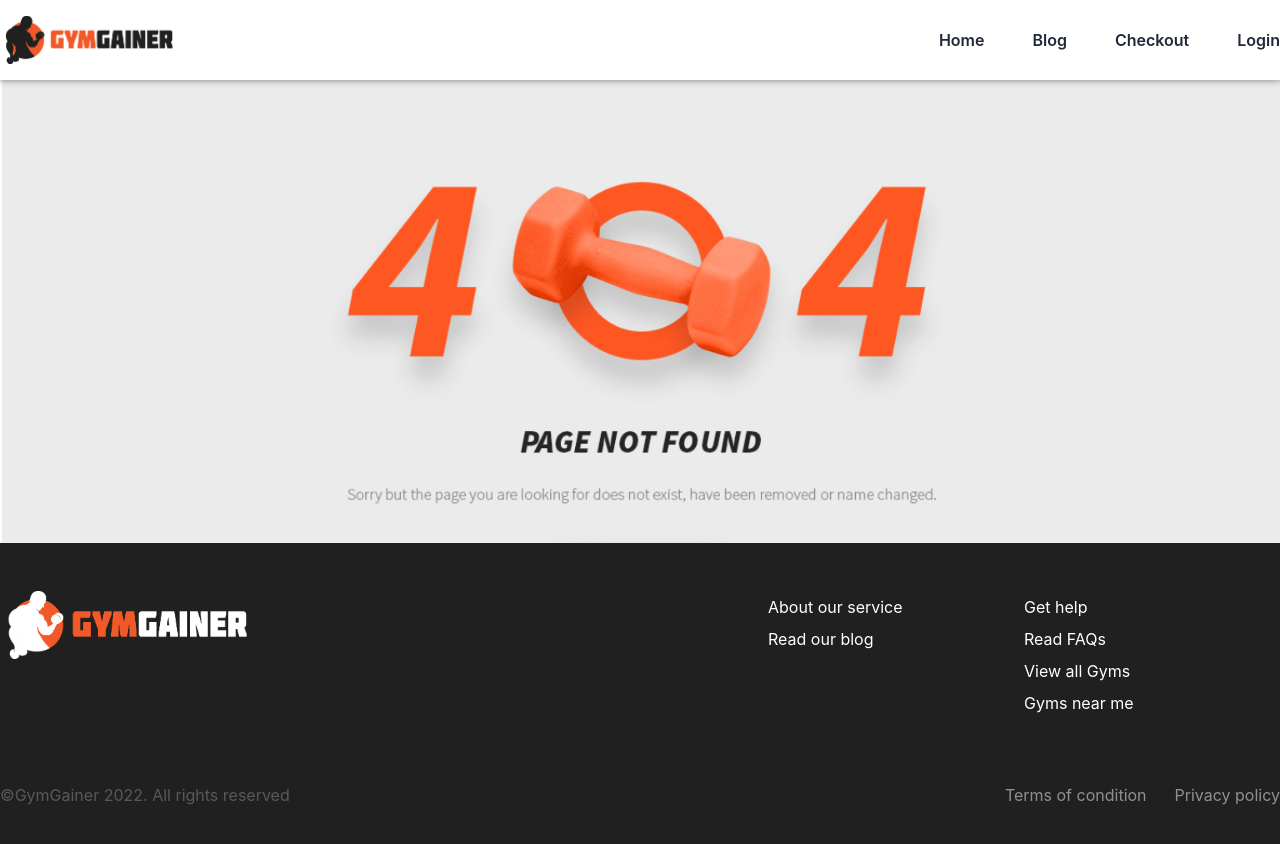
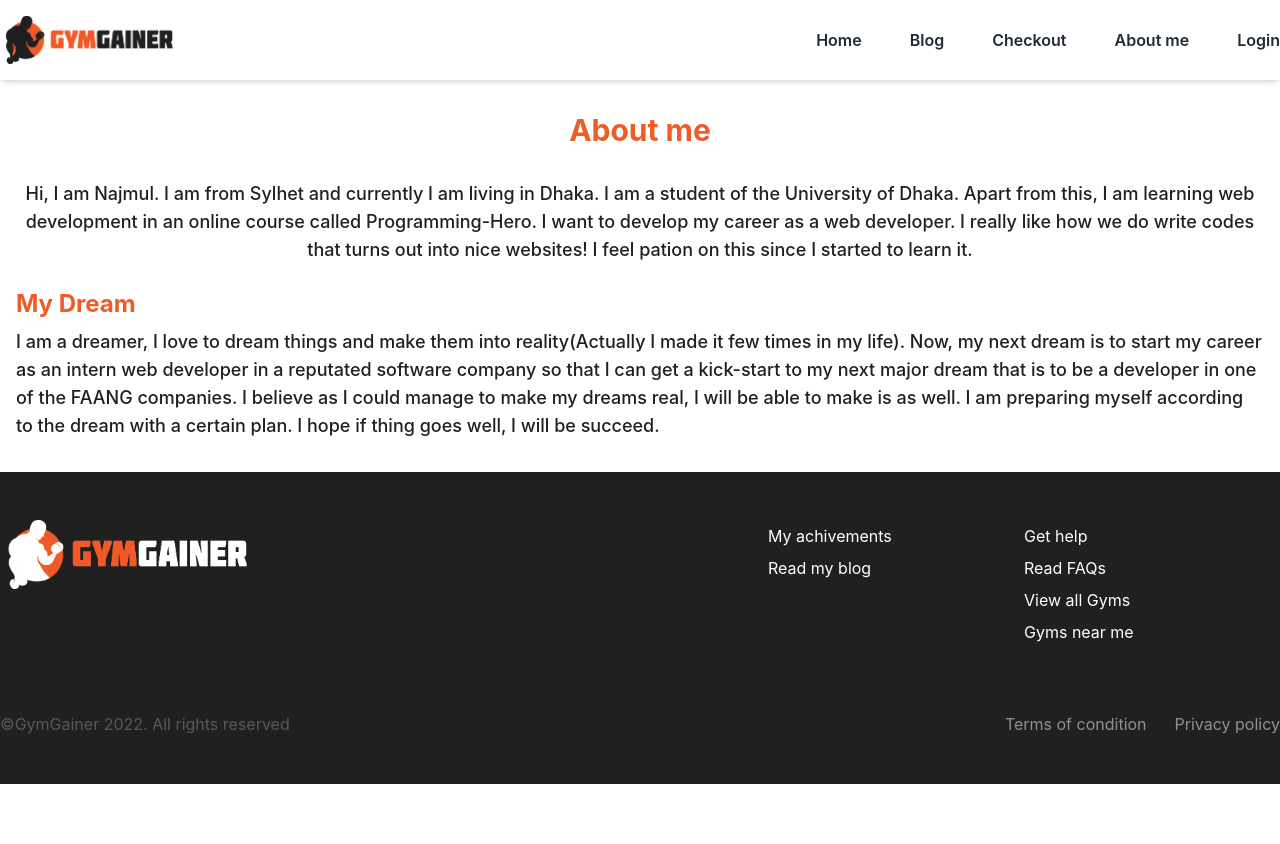
Before and after one commit to najmulhc/gym-gainer, a React (Create React App) app: page /about in a window 1280 px wide. Shown: the top 844 px of the page. After the commit the page ends 800 px from the top, so only its background shows below. Built offline with nearby package versions, Linux system fonts and the light colour scheme; no server answers.

Commit message:
about me section doen

```diff
--- a/src/App.js
+++ b/src/App.js
@@ -9,6 +9,7 @@ import Login from "./components/Pages/Login/Login";
 import CheckOut from "./components/Pages/CheckOut/CheckOut";
 import Register from "./components/Pages/Register/Register";
 import RouteProtector from "./components/RouteProtector/RouteProtector";
+import AboutMe from "./components/Pages/AboutMe/AboutMe";
 function App() {
   return (
     <div className="App">
@@ -18,6 +19,7 @@ function App() {
         <Route path="/" element={<Home/>}></Route>
         <Route path="/checkout" element={<RouteProtector><CheckOut/></RouteProtector>}></Route>
         <Route path="/login" element={<Login/>}></Route>
+        <Route path="/about" element={<AboutMe/>}></Route>
         <Route path="/blog" element={<Blog/>}></Route>
         <Route path="/register" element={<Register/>}></Route>
         <Route path="*" element={<NotFound/>}></Route>
--- a/src/components/Footer/Footer.js
+++ b/src/components/Footer/Footer.js
@@ -10,8 +10,8 @@ const Footer = () => {
         <div className="md:grid md:grid-cols-5">
           <img src={logo2} className="col-span-3 mx-auto md:mx-0 w-64" alt="" />
           <div className="mt-6 md:mt-0 md:text-left cursor-pointer">
-            <p className="text-white py-1">About our service</p>
-            <p className="text-white py-1">Read our blog </p>
+            <p className="text-white py-1">My achivements</p>
+            <p className="text-white py-1">Read my blog </p>
           </div>
           <div className="mt-6 md:mt-0 md:text-left cursor-pointer">
             <p className="text-white py-1">Get help</p>
--- a/src/components/Header/Header.js
+++ b/src/components/Header/Header.js
@@ -8,14 +8,17 @@ import { signOut } from "firebase/auth";
 const Header = () => {
   const [open, setOpen] = useState(false);
   const [user] = useAuthState(auth);
-  const logOut = e => {
+  const logOut = (e) => {
     signOut(auth);
-  }
+  };
   return (
     <header className="shadow-md w-full fixed top-0 left-0  bg-white z-50 ">
       <div className="md:flex items-center md:justify-between  container md:mx-auto  py-4 ">
         <div className="flex  items-center">
-         <Link to="/"> <img src={headerlogo} className="h-12 pl-8 md:pl-0" alt="" /></Link>
+          <Link to="/">
+            {" "}
+            <img src={headerlogo} className="h-12 pl-8 md:pl-0" alt="" />
+          </Link>
         </div>
         <div
           className="text-3xl  absolute right-8 top-6 cursor-pointer text-choco md:hidden "
@@ -37,9 +40,14 @@ const Header = () => {
           <li className="md:ml-4 pl-4 md:my-0 my-4 hover:text-orange-600 font-semibold text-gray-800">
             <Link to="/checkout">Checkout</Link>
           </li>
+          <li className="md:ml-4 pl-4 md:my-0 my-4 hover:text-orange-600 font-semibold text-gray-800">
+            <Link to="/about">About me</Link>
+          </li>
           {user ? (
             <li className="md:ml-4 pl-4 md:my-0 my-4 hover:text-orange-600 font-semibold text-gray-800">
-              <Link to='/' onClick={logOut}>{user.displayName}(Log out)</Link>
+              <Link to="/" onClick={logOut}>
+                {user.displayName}(Log out)
+              </Link>
             </li>
           ) : (
             <li className="md:ml-4 pl-4 md:my-0 my-4 hover:text-orange-600 font-semibold text-gray-800">
--- /dev/null
+++ b/src/components/Pages/AboutMe/AboutMe.js
@@ -0,0 +1,14 @@
+import React from "react";
+
+const AboutMe = () => {
+  return (
+    <section className="container mx-auto">
+      <h1 className="text-komola text-3xl text-center font-bold my-8">About me</h1>
+      <p className="text-lg text-grey font-medium my-6 px-4">Hi, I am Najmul. I am from Sylhet and currently I am living in Dhaka. I am a student of the University of Dhaka. Apart from this, I am learning web development in an online course called Programming-Hero. I want to develop my career as a web developer. I really like how we do write codes that turns out into nice websites! I feel pation on this since I started to learn it.</p>
+      <h2 className="text-komola text-2xl text-left font-bold mt-4 px-4">My Dream</h2>
+      <p className="text-lg text-grey text-left font-medium my-2 mb-8 px-4">I am a dreamer, I love to dream things and make them into reality(Actually I made it few times in my life). Now, my next dream is to start my career as an intern web developer in a reputated software company so that I can get a kick-start to my next major dream that is to be a developer in one of the FAANG companies. I believe as I could manage to make my dreams real, I will be able to make is as well. I am preparing myself according to the dream with a certain plan. I hope if thing goes well, I will be succeed.</p>
+    </section>
+  );
+};
+
+export default AboutMe;
--- a/src/components/Pages/Blog/Blog.js
+++ b/src/components/Pages/Blog/Blog.js
@@ -21,7 +21,7 @@ const Blog = () => {
       <div className="my-8">
         {questions.map((ques) => {
           return (
-            <div className="">
+            <div className=" mb-12">
               <h2 className="text-2xl text-komola text-laft mt-2 font-bold">
                 {ques.ques}
               </h2>
--- a/src/components/Pages/CheckOut/CheckOut.js
+++ b/src/components/Pages/CheckOut/CheckOut.js
@@ -8,27 +8,27 @@ const CheckOut = () => {
   console.log(data);
   if (data) {
     return (
-      <div className="container mx-auto flex my-12 ">
-        <img src={data.img} className="w-1/2  " alt="" />
-        <div className="pl-8 my-auto">
+      <main className="container mx-auto grid grid-cols-1 md:grid-cols-2 md:my-12 mb-12 ">
+        <img src={data.img} className="w-full " alt="" />
+        <div className="px-8 my-auto flex flex-col justify-start">
           <h1 className="text-komola text-left text-4xl font-bold mb-4">{data.name}</h1>
           <h3 className="text-grey font-mono text-2xl font-semibold text-left">${data.price}</h3>
-            <p className="text-gray-800 font-normal text-md text-left mt-4 pr-20">{data.description}</p>
-            <button className="text-white p-2 bg-komola w-full mt-12 text-2xl ">
+            <p className="text-gray-800 font-normal text-md text-left mt-4 md:pr-20">{data.description}</p>
+            <button className="text-white py-2 bg-komola px-6  mt-12 text-2xl w-full">
                 <Link to="/" >
-                  Place Order
+                  Save a spot
                 </Link>
               </button>
         </div>
-      </div>
+      </main>
     );
   } else {
     return (
-      <div>
+      <main>
         <h1 className="text-komola text-5xl text-center font-bold my-12">
           Add something to the cart to check that out :)
         </h1>
-      </div>
+      </main>
     );
   }
 };
--- a/src/components/Pages/Home/Home.js
+++ b/src/components/Pages/Home/Home.js
@@ -1,12 +1,14 @@
 import React from 'react';
 import Services from './Services';
 import Topbanner from './Topbanner';
+import WhyMe from './WhyMe';
 const Home = () => {
     return (
-        <div>
+        <main>
            <Topbanner/>
+           <WhyMe/>
            <Services/>
-        </div>
+        </main>
     );
 };
 
--- a/src/components/Pages/Home/Services.js
+++ b/src/components/Pages/Home/Services.js
@@ -1,42 +1,42 @@
 import React from "react";
 import { Link } from "react-router-dom";
-import service1 from "../../../img/service-1.jpg"
-import service2 from "../../../img/service-2.jpg"
-import service3 from "../../../img/service-3.jpg"
+import service1 from "../../../img/service-1.jpg";
+import service2 from "../../../img/service-2.jpg";
+import service3 from "../../../img/service-3.jpg";
 const Services = () => {
   const services = [
     {
       name: "Full body fitness checkup",
       price: 44.89,
-      img:service1,
+      img: service1,
       description:
         "Full body check up is complete health checkup or diagnostic scan of your entire body including heart, kidney, liver, lung to assess your current health status & to screen you to know if you have any apparent warning signs or if any abnormalities lying inside your body. Health checkup can ring the bell early, if there are any symptoms of fatal diseases like cardiovascular diseases, respiratory diseases, cancer, diabetes, high blood pressure, digestive Diseases, etc.",
     },
     {
       name: "Build your muscle in 30 days",
       price: 59.99,
-      img:service2,
+      img: service2,
       description:
         "When it comes to building muscle, 30 days might not seem like a lot of time, but you can make a transformation in that time provided you have the discipline. Weight training is part of this process, but you also have to pay strict attention to your eating habits. If you fail to feed your body the correct nutrients, you'll compromise your energy levels and not give your muscles what they need for growth.",
     },
     {
       name: "Basic training of yoga",
       price: 19.99,
-      img:service3,
+      img: service3,
       description:
         "It’s time to roll out your yoga mat and discover the combination of physical and mental exercises that for thousands of years have hooked yoga practitioners around the globe. The beauty of yoga is that you don’t have to be a yogi or yogini to reap the benefits. Whether you are young or old, overweight or fit, yoga has the power to calm the mind and strengthen the body. Don’t be intimidated by yoga terminology, fancy yoga studios and complicated poses. Yoga is for everyone..",
     },
   ];
   return (
-    <div className="my-8 container mx-auto" id="service">
-      <h1 className="text-5xl text-center font-bold text-komola mb-4 ">
+    <section className="my-8 container mx-auto" id="service">
+      <h1 className="text-4xl text-center font-bold text-komola mb-4 ">
         Services I provide
       </h1>
       <div className="grid grid-cols-1 md:grid-cols-3 gap-8">
         {services.map((service) => {
           return (
             <div className="p-8 shadow-md bg-orange-200 bg-opacity-25 flex flex-col justify-between">
-                <img src={service.img} className="mb-6" alt="" />
+              <img src={service.img} className="mb-6" alt="" />
               <h1 className=" text-grey text-3xl font-bold ">{service.name}</h1>
               <p className="text-md mt-4  text-normal font-medium">
                 {service.description}
@@ -50,7 +50,7 @@ const Services = () => {
           );
         })}
       </div>
-    </div>
+    </section>
   );
 };
 
--- a/src/components/Pages/Home/Topbanner.js
+++ b/src/components/Pages/Home/Topbanner.js
@@ -4,7 +4,7 @@ import { Link } from "react-router-dom";
 import topbanner from "../../../img/topbanner.jpg";
 const Topbanner = () => {
   return (
-    <div className="relative">
+    <section className="relative">
       <img src={topbanner} className="h-full " alt="" />
       <div className="bg-orange-600 bg-opacity-20 absolute top-0  w-full left-0 h-full">
         <div className="grid md:grid-cols-2 container gap-4 mx-auto h-full ">
@@ -21,7 +21,7 @@ const Topbanner = () => {
           </div>
         </div>
       </div>
-    </div>
+    </section>
   );
 };
 
--- /dev/null
+++ b/src/components/Pages/Home/WhyMe.js
@@ -0,0 +1,11 @@
+import React from 'react';
+
+const WhyMe = () => {
+    return (
+        <div>
+
+        </div>
+    );
+};
+
+export default WhyMe;
```
